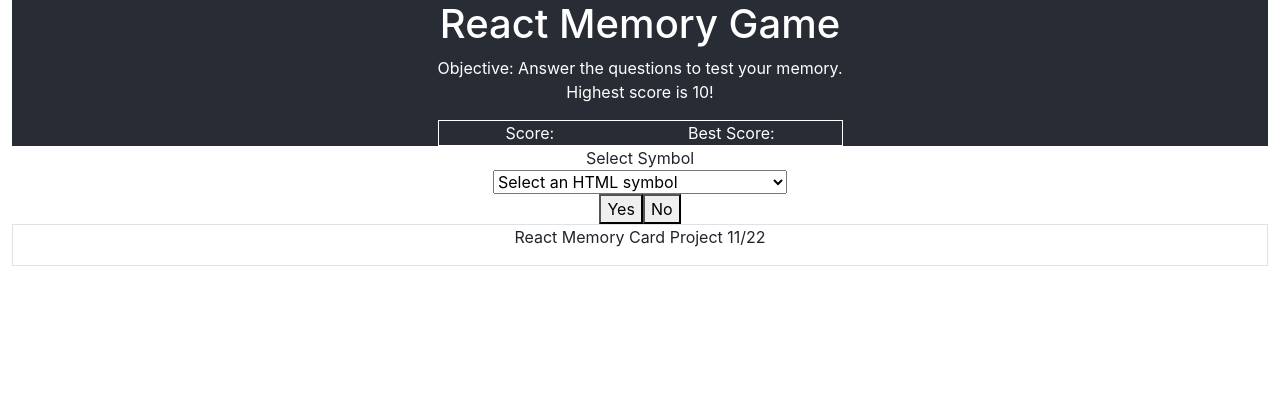
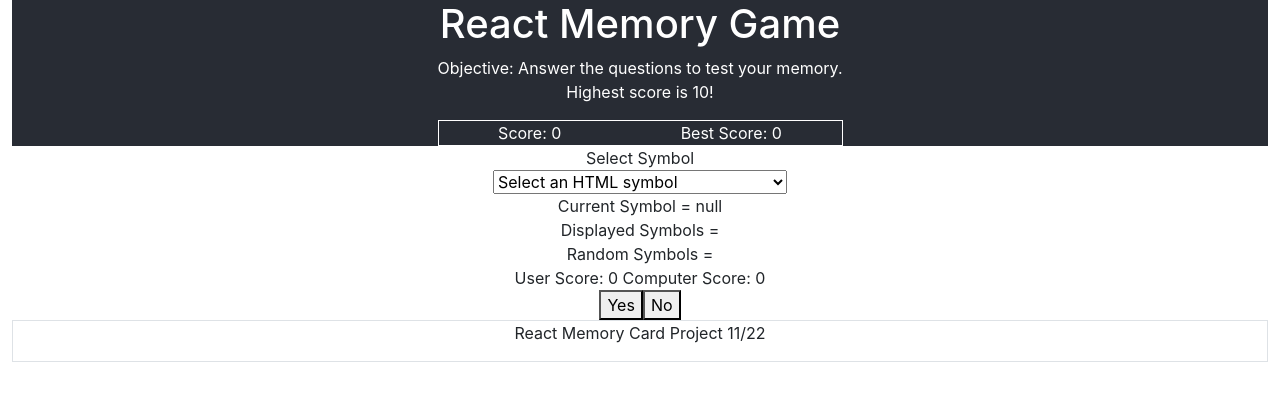
Before and after one commit to reidbraswell1/react-memory-card-project, a React (Create React App) app: page / in a window 1280 px wide. Shown: the top 400 px of the page. Built offline with nearby package versions, Linux system fonts and the light colour scheme.

Commit message:
Adding code for score keeping and tracking of symbols that have been displayed

```diff
--- a/src/App.jsx
+++ b/src/App.jsx
@@ -3,6 +3,8 @@ import { Component } from 'react';
 import Header from './components/Header.jsx';
 import Footer from './components/Footer.jsx';
 import { config } from './utils/config.js';
+import { toHaveClass } from '@testing-library/jest-dom/dist/matchers';
+import { useRef } from 'react';
 
 
 class App extends Component {
@@ -13,6 +15,11 @@ class App extends Component {
     this.processChoice = this.processChoice.bind(this);
     this.state = {
       randomSymbols: [],
+      displayedSymbols: [],
+      currentSymbol: null,
+      userScore: 0,
+      computerScore: 0,
+
     }
   }
 
@@ -32,8 +39,12 @@ class App extends Component {
           for (let i = 0; i < config.maxSymbolSet; i++) {
             symbols.push(Math.floor(Math.random() * (config.generalPunctuationMax1 - config.generalPunctuationMin1) + config.generalPunctuationMin1));
           }
+          let data = this.state.displayedSymbols;
+          data.push(symbols[0]);
+          this.setState({ displayedSymbols: data })
           document.getElementById("span-symbol").innerHTML = `&#${symbols[0]};`;
           this.setState({ randomSymbols: symbols.slice(0) });
+          this.setState({ currentSymbol: symbols[0] });
         }
         catch (err) {
           console.log(`Error Has Occurred =`, err);
@@ -183,16 +194,47 @@ class App extends Component {
   processChoice(event) {
     console.log(`---Begin ${this.processChoice.name}---`);
     console.log("event2", event);
-    let randomIndex = Math.floor(Math.random() * (config.maxSymbolSet - 1) + 1);
-    console.log("RandomIndex", randomIndex)
-    document.getElementById("span-symbol").innerHTML = `&#${this.state.randomSymbols[randomIndex - 1]};`
+    const randomIndex = Math.floor(Math.random() * (config.maxSymbolSet - 1) + 1);
+    console.log("RandomIndex", randomIndex);
+    let userScore = this.state.userScore;
+    let computerScore = this.state.computerScore;
+    const currentSymbol = this.state.currentSymbol;
+    let displayedSymbolsNew = this.state.displayedSymbols;
+    const randomSymbols = this.state.randomSymbols;
+    const newCurrentSymbol = randomSymbols[randomIndex-1];
+    switch (event.target.value) {
+      case "yes":
+        // Randomly select the next symbol to display from the display pool
+        document.getElementById("span-symbol").innerHTML = `&#${newCurrentSymbol};`
+        // Add the newly selected symbol to the list of displayed symbols
+        displayedSymbolsNew.push(newCurrentSymbol);
+        // Update the displayed symbols to include the newly selected symbol
+        this.setState({ displayedSymbols: displayedSymbolsNew });
+        let firstIndex = displayedSymbolsNew.indexOf(currentSymbol);
+        let lastIndex = displayedSymbolsNew.indexOf(currentSymbol);
+        if(lastIndex > firstIndex) {
+          this.setState({userScore:++userScore});
+          console.log("Score user");
+        }
+        else {
+          this.setState({computerScore:++computerScore});
+          console.log("Score computer");
+        }
+        this.setState({currentSymbol: newCurrentSymbol});
+        break;
+      case "no":
+        document.getElementById("span-symbol").innerHTML = `&#${this.state.randomSymbols[randomIndex - 1]};`
+        break;
+      default:
+        break;
+    }
   }
 
   render() {
     return (
       <main className="App">
         <header className="App-header">
-          <Header Title="React Memory Game"></Header>
+          <Header Title="React Memory Game" score={this.state.userScore} bestScore={this.state.computerScore}></Header>
         </header>
         <label className="labels" for="symbol-select">Select Symbol</label>
         <select id="symbol-select" name="symbol" onChange={this.processSelection}>
@@ -213,7 +255,13 @@ class App extends Component {
         <div>
           <span className="symbol" id="span-symbol"></span>
         </div>
-        <span>{this.state.randomSymbols.toString()}</span>
+        <span>{`Current Symbol = ${this.state.currentSymbol}`}</span>
+        <br></br>
+        <span>{`Displayed Symbols = ${this.state.displayedSymbols.toString()}`}</span>
+        <br></br>
+        <span>{`Random Symbols = ${this.state.randomSymbols.toString()}`}</span>
+        <br></br>
+        <span>User Score: {this.state.userScore} Computer Score: {this.state.computerScore}</span>
         <div>
           <button id="button-yes" name="button-choice" value="yes" onClick={this.processChoice}>Yes</button>
           <button id="button-no" name="button-choice" value="no" onClick={this.processChoice}>No</button>
```
